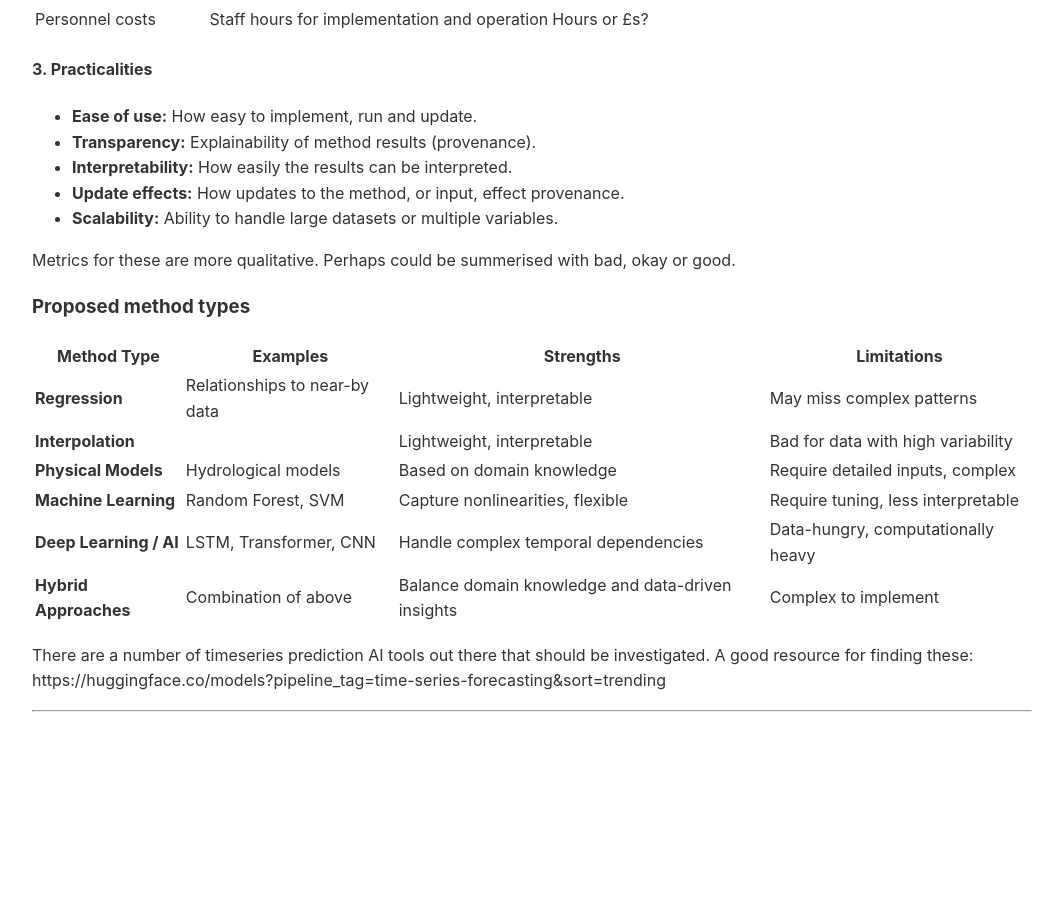
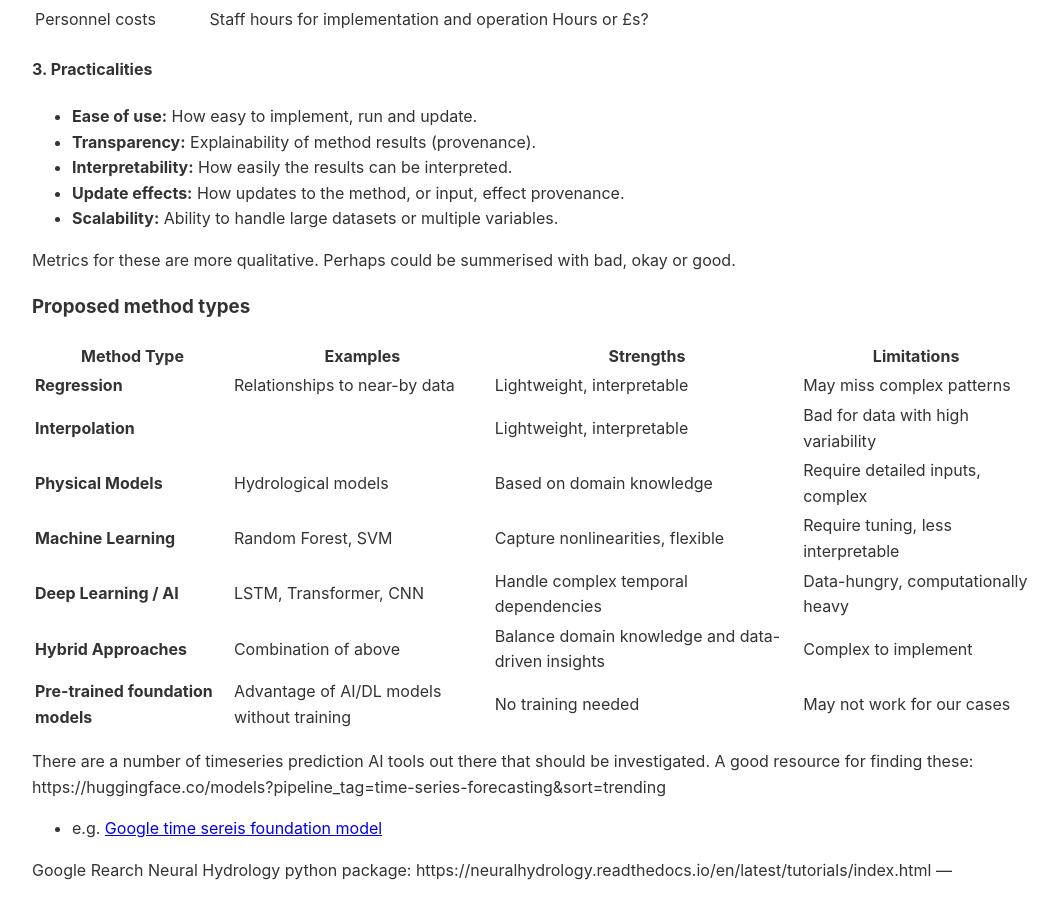
Before and after one commit to NERC-CEH/fdri_words, a Jekyll site: the page built from ml_tools/scoping_framework.md, in a window 1280 px wide and 900 px high, scrolled down 1780 px. Shown: the whole window, without its empty margins (108-1171 px from the left). Built offline with Jekyll 4.4.1, drawn with Linux system fonts in a browser that asks for light colours; our own code applies the rules of GitHub Pages for plain Markdown files; before the commit the page ends 2500 px from its top, so only the background shows below that; some of the changed text lies outside the part shown.

Commit message:
update ml scoping framework

```diff
--- a/ml_tools/scoping_framework.md
+++ b/ml_tools/scoping_framework.md
@@ -77,8 +77,13 @@ Metrics for these are more qualitative. Perhaps could be summerised with bad, ok
 | **Machine Learning**  | Random Forest, SVM            | Capture nonlinearities, flexible     | Require tuning, less interpretable |
 | **Deep Learning / AI**| LSTM, Transformer, CNN        | Handle complex temporal dependencies | Data-hungry, computationally heavy |
 | **Hybrid Approaches** | Combination of above          | Balance domain knowledge and data-driven insights | Complex to implement  |
+| **Pre-trained foundation models** | Advantage of AI/DL models without training          | No training needed | May not work for our cases  |
 
 There are a number of timeseries prediction AI tools out there that should be investigated. A good resource for finding these:
 https://huggingface.co/models?pipeline_tag=time-series-forecasting&sort=trending
+- e.g. [Google time sereis foundation model](https://huggingface.co/google/timesfm-2.5-200m-pytorch)
 
+
+Google Rearch Neural Hydrology python package:
+https://neuralhydrology.readthedocs.io/en/latest/tutorials/index.html
 ---
```
Also changed, not shown: other parts of ml_tools/scoping_framework.md (+1 -1 lines).
